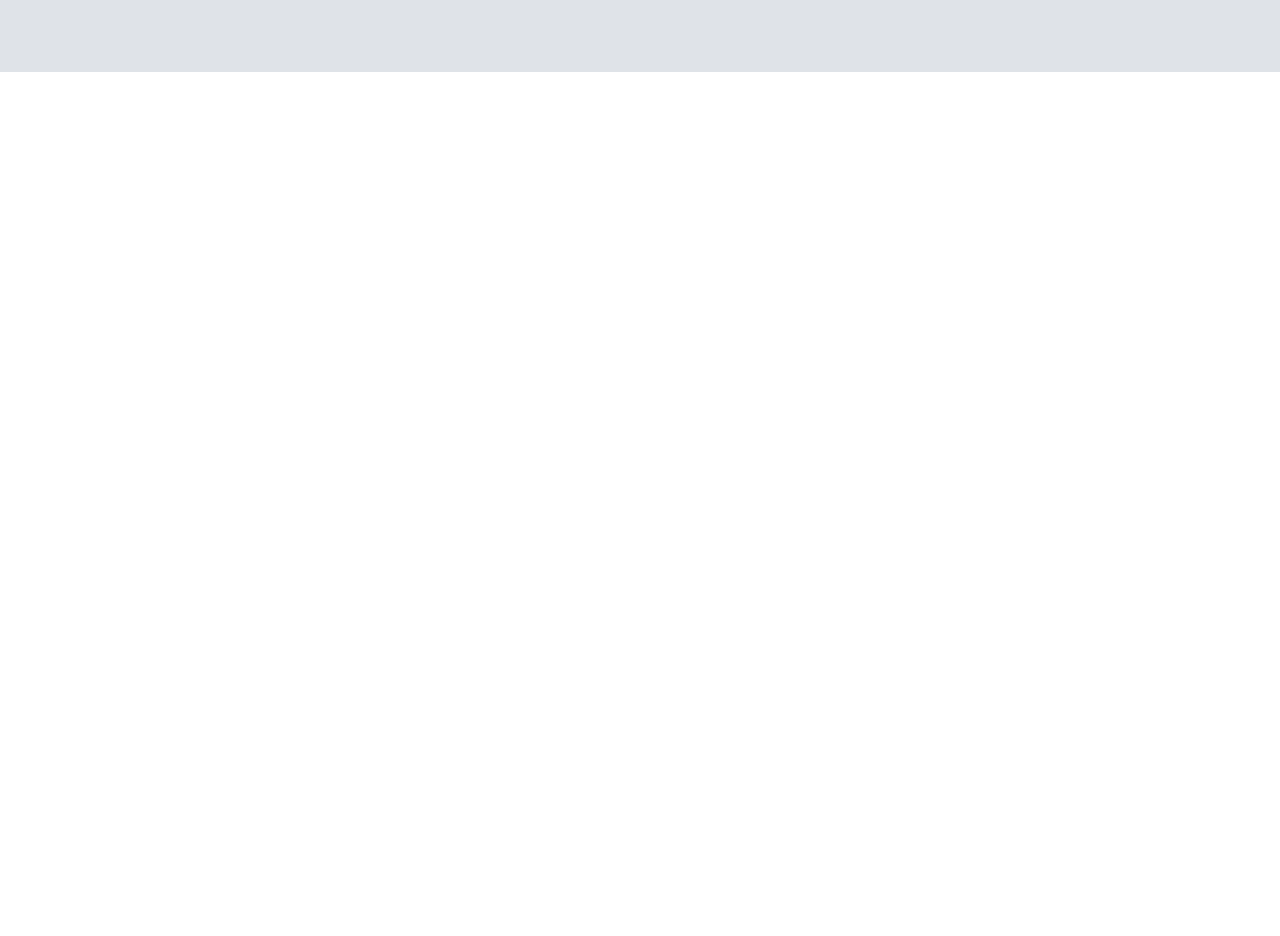
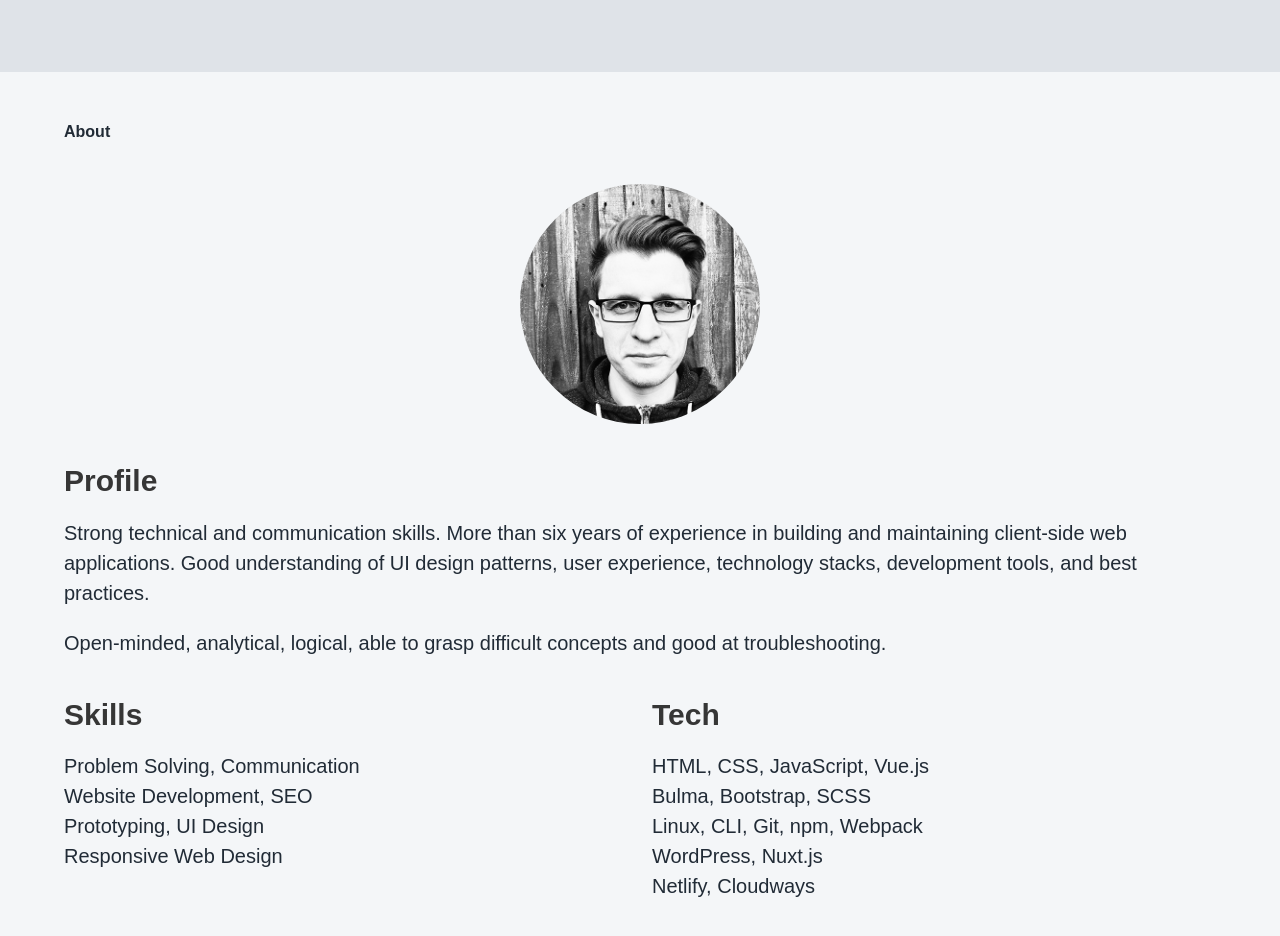
Before and after one commit to dzvilius/vilius-website, a Nuxt app: page / in a window 1280 px wide. Shown: the part 600-1536 px from the top of the page. Before the commit the page ends 800 px from the top, so only its background shows below. Built offline with nearby package versions, Linux system fonts and the light colour scheme; a web font is replaced by a local one.

Commit message:
create the About section component

```diff
--- a/assets/scss/_variables.scss
+++ b/assets/scss/_variables.scss
@@ -27,3 +27,5 @@ $navbar-height: 4.5rem;
 $navbar-padding-horizontal: 6rem;
 
 $primary: $color-primary;
+
+$dimensions: 240;
--- a/assets/scss/style.scss
+++ b/assets/scss/style.scss
@@ -11,7 +11,11 @@
 @import '~bulma/sass/base/_all';
 @import '~bulma/sass/elements/button';
 @import '~bulma/sass/elements/container';
+@import '~bulma/sass/elements/content';
+@import '~bulma/sass/elements/image';
 @import '~bulma/sass/components/navbar';
+@import '~bulma/sass/grid/_all';
+@import '~bulma/sass/layout/section';
 
 // Theme
 // =============================================================================
--- /dev/null
+++ b/components/About.vue
@@ -0,0 +1,55 @@
+<template>
+  <section class="section AboutSection" id="About">
+    <div class="container">
+      <h2 class="is-size-2 has-text-centered">About</h2>
+      <div class="content is-medium Profile">
+        <figure class="image is-240x240 ProfileImage">
+          <img src="images/me.jpg" class="is-rounded" alt="Vilius Dzemyda">
+        </figure>
+        <h3 class="is-uppercase">Profile</h3>
+        <p>Strong technical and communication skills. More than six years of experience in building and maintaining client-side web applications. Good understanding of UI design patterns, user experience, technology stacks, development tools, and best practices.</p>
+        <p>Open-minded, analytical, logical, able to grasp difficult concepts and good at troubleshooting.</p>
+      </div>
+      <div class="columns is-tablet">
+        <div class="column is-half-tablet">
+          <div class="content is-medium">
+            <h3 class="is-uppercase">Skills</h3>
+            <p>
+              Problem Solving, Communication
+              <br>Website Development, SEO
+              <br>Prototyping, UI Design
+              <br>Responsive Web Design
+            </p>
+          </div>
+        </div>
+        <div class="column is-half-tablet">
+          <div class="content is-medium">
+            <h3 class="is-uppercase">Tech</h3>
+            <p>
+              HTML, CSS, JavaScript, Vue.js
+              <br>Bulma, Bootstrap, SCSS
+              <br>Linux, CLI, Git, npm, Webpack
+              <br>WordPress, Nuxt.js
+              <br>Netlify, Cloudways
+            </p>
+          </div>
+        </div>
+      </div>
+    </div>
+  </section>
+</template>
+
+<style lang="scss" scoped>
+@import '~assets/scss/_variables.scss';
+
+.Profile {
+  margin-top: 2.5rem;
+  margin-bottom: 2.5rem;
+}
+
+.ProfileImage {
+  margin-right: auto;
+  margin-left: auto;
+  margin-bottom: 142px;
+}
+</style>
--- a/pages/index.vue
+++ b/pages/index.vue
@@ -1,15 +1,18 @@
 <template>
   <div>
     <Header/>
+    <About/>
   </div>
 </template>
 
 <script>
 import Header from '~/components/Header.vue'
+import About from '~/components/About.vue'
 
 export default {
   components: {
     Header,
+    About,
   },
 }
 </script>
```
